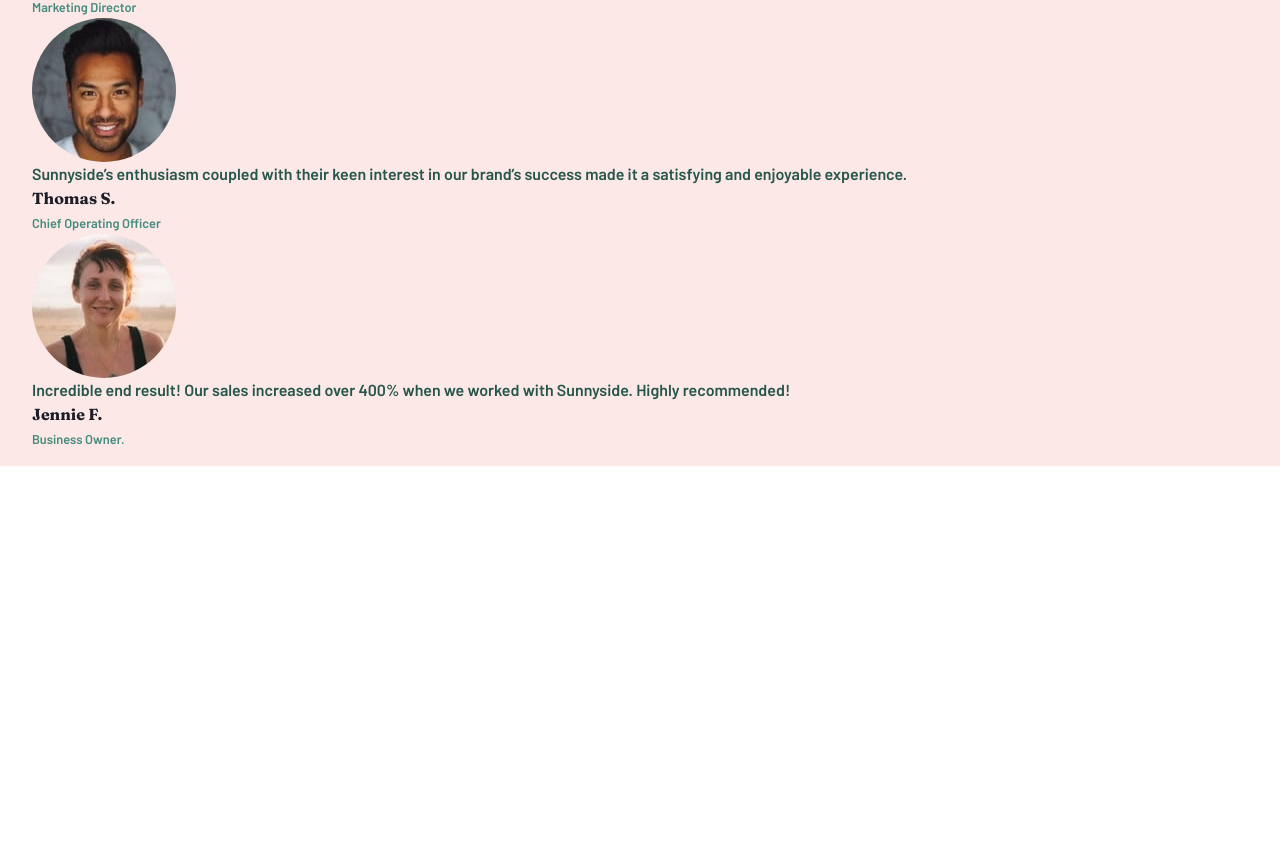
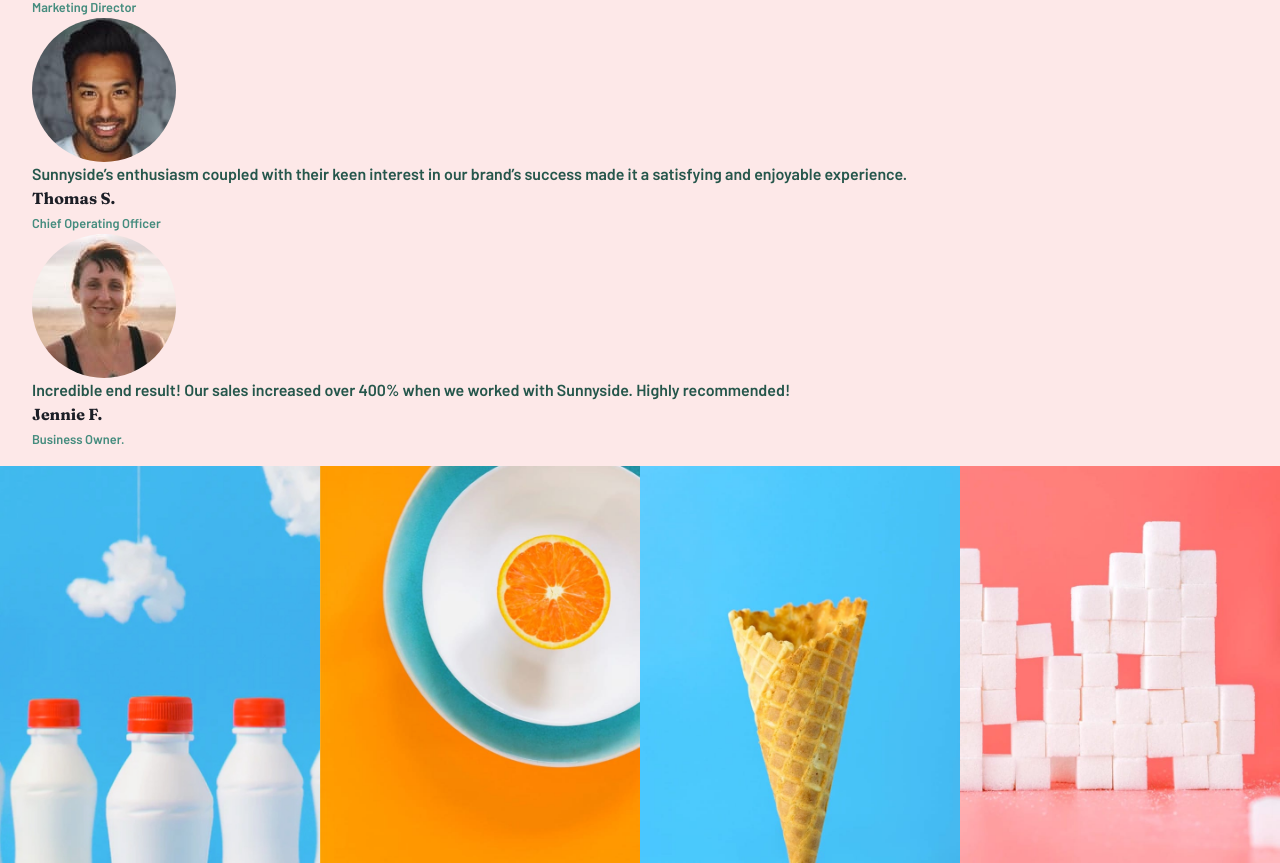
Before and after one commit to JacobJax/sunnyside, a React (Vite) app: page / in a window 1280 px wide. Shown: the part 4257-5120 px from the top of the page. Before the commit the page ends 4723 px from the top, so only its background shows below. Built offline with nearby package versions, Linux system fonts and the light colour scheme.

Commit message:
build projects

```diff
--- a/src/App.jsx
+++ b/src/App.jsx
@@ -4,6 +4,7 @@ import Header from './components/Header'
 import About from './components/About'
 import Services from './components/Services'
 import Testimonial from './components/Testimonial'
+import Projects from './components/Projects'
 
 function App() {
 
@@ -16,6 +17,7 @@ function App() {
       <About />
       <Services />
       <Testimonial />
+      <Projects />
     </>
   )
 }
--- /dev/null
+++ b/src/components/Projects.css
@@ -0,0 +1,10 @@
+#projects {
+   display: grid;
+   grid-template-columns: repeat(2, 1fr);
+}
+
+@media (min-width: 768px) {
+   #projects {
+      grid-template-columns: repeat(4, 1fr);
+   }
+}
--- /dev/null
+++ b/src/components/Projects.jsx
@@ -0,0 +1,16 @@
+import './Projects.css'
+import MilkImg from '../assets/images/desktop/image-gallery-milkbottles.jpg'
+import OrangeImg from '../assets/images/desktop/image-gallery-orange.jpg'
+import SugarcubesImg from '../assets/images/desktop/image-gallery-sugarcubes.jpg'
+import ConeImg from '../assets/images/desktop/image-gallery-cone.jpg'
+
+export default function Projects() {
+   return (
+      <section id="projects">
+         <img src={MilkImg} alt="Milk bottles" />
+         <img src={OrangeImg} alt="Milk bottles" />
+         <img src={ConeImg} alt="Cone gallery image" />
+         <img src={SugarcubesImg} alt="Sugar cubes gallery image" />
+      </section>
+   )
+}
```
